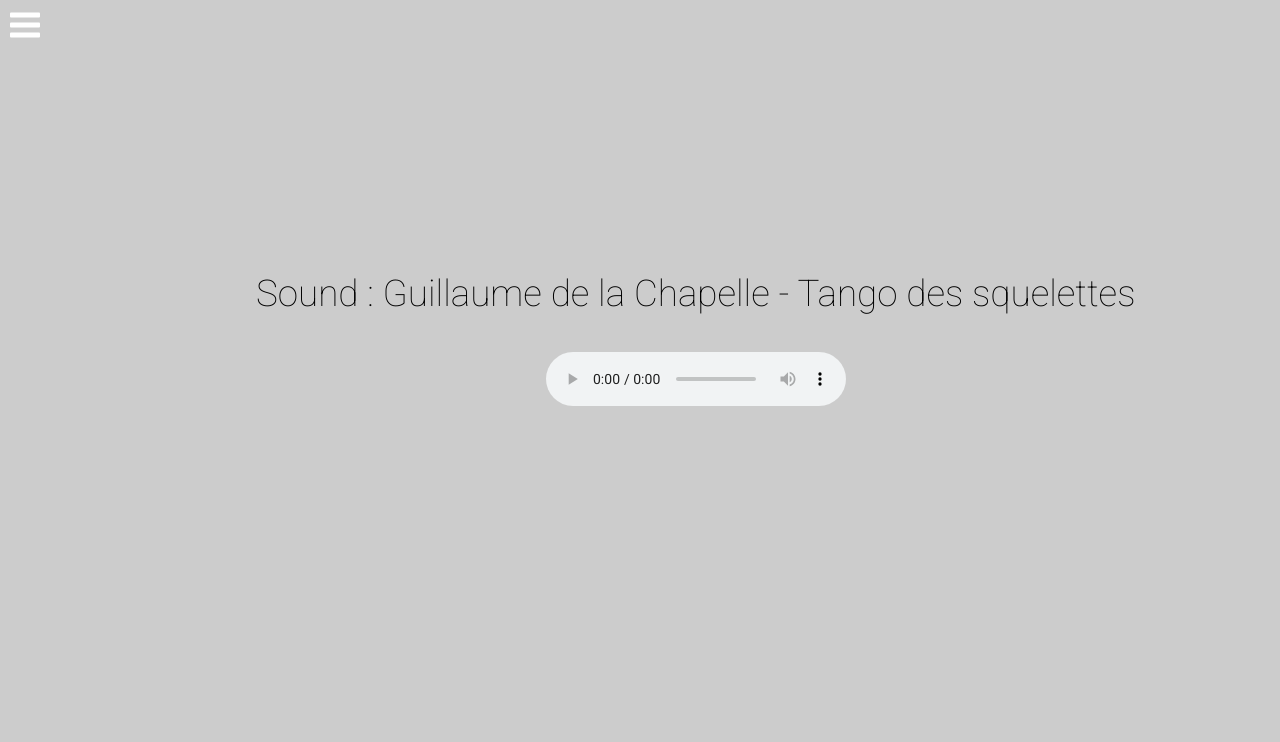
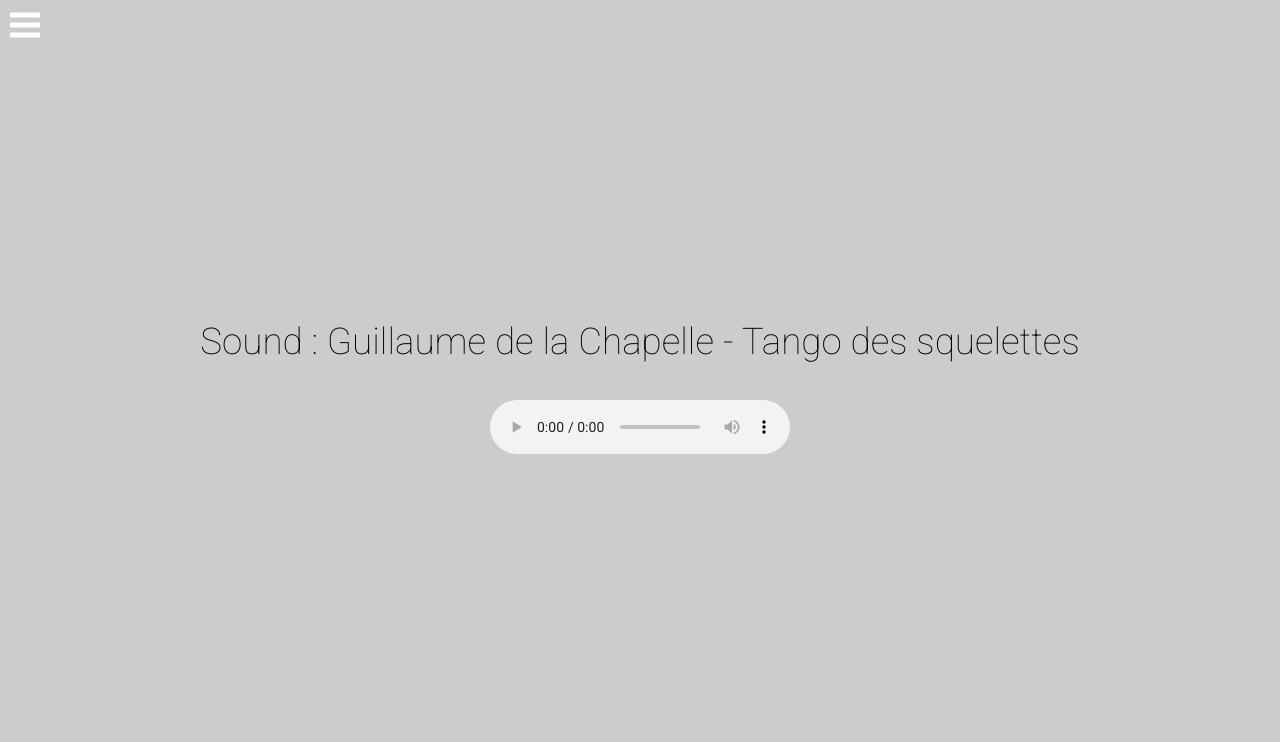
Before and after one commit to stabla/soundColor, a plain HTML site: page index.html in a window 1280 px wide. Shown: the top 742 px of the page. Drawn offline with nearby package versions, Linux system fonts and the light colour scheme.

Commit message:
changing position of container, to be more centered

```diff
--- a/style.css
+++ b/style.css
@@ -32,8 +32,12 @@ html {
 
 .container {
     position: absolute;
-    left: 20%;
-    top: 24%;
+    width: 980px;
+    min-width: 720px;
+    left: 50%;
+    -webkit-transform: translateX(-50%);
+    transform: translateX(-50%);
+    top: 30%;
 }
 
 .soundTitle {
```
